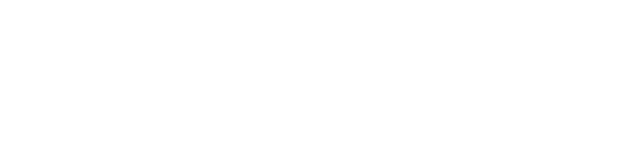
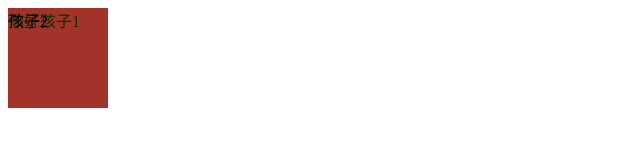
Before and after one commit to XCSenior/JavaScript_DataStructure, a website: page 草稿2.html in a window 1280 px wide. Shown: the whole page, without its empty margins (0-640 px from the left). Drawn offline with Linux system fonts and the light colour scheme.

Commit message:
Update 草稿2.html

```diff
--- a/草稿2.html
+++ b/草稿2.html
@@ -5,8 +5,43 @@
     <meta http-equiv="X-UA-Compatible" content="IE=edge">
     <meta name="viewport" content="width=device-width, initial-scale=1.0">
     <title>Document</title>
+    <style>
+        .father {
+            width: 100px;
+            height: 100px;
+            background-color: red;
+            position: relative;
+            z-index: 0;
+        }
+        .child {
+            width: 100px;
+            height: 100px;
+            position: absolute;
+            top: 0;
+            left: 0;
+        }
+        .child:nth-child(1) {
+            background-color: rgba(0, 0, 255, 0.2);
+            z-index: 1;
+        }
+        .child:nth-child(2) {
+            background-color: rgba(0, 255, 0, 0.2);
+            z-index: 2;
+        }
+    </style>
 </head>
 <body>
+
+<div class="father">
+    <div class="child">
+        你好孩子1
+    </div>
+    <div class="child">
+        孩子2
+    </div>
+</div>
+
+
 <script>
     const stu1 = {
         name: 'Tom',
```
